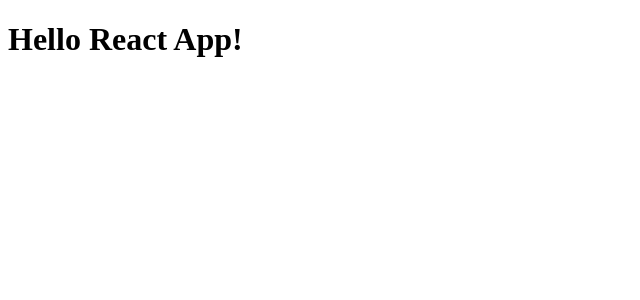
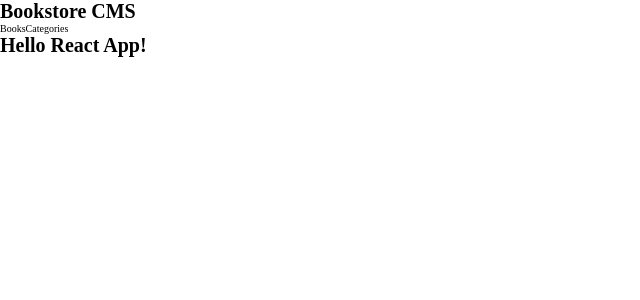
Before and after one commit to erickhansx/bookstore, a React (Create React App) app: page / in a window 1280 px wide. Shown: the top 300 px of the page, without its empty margins (0-640 px from the left). Built offline with nearby package versions, Linux system fonts and the light colour scheme.

Commit message:
Create the Navbar.js

```diff
--- a/src/App.js
+++ b/src/App.js
@@ -1,5 +1,7 @@
 import React from 'react';
 import { BrowserRouter as Router } from 'react-router-dom';
+import Navbar from './components/Navbar';
+import './App.scss';
 
 class App extends React.Component {
   constructor(props) {
@@ -10,7 +12,10 @@ class App extends React.Component {
   render() {
     return (
       <div className="App">
-        <h1>Hello React App!</h1>
+        <Router>
+          <Navbar />
+          <h1>Hello React App!</h1>
+        </Router>
       </div>
     );
   }
--- /dev/null
+++ b/src/App.scss
@@ -0,0 +1,29 @@
+body {
+  box-sizing: border-box;
+}
+
+*,
+* ::after,
+* ::before {
+  margin: 0;
+  padding: 0;
+  box-sizing: inherit;
+}
+
+html {
+  font-size: 62.5%;
+}
+
+li {
+  list-style: none;
+}
+
+a {
+  text-decoration: inherit;
+  color: inherit;
+}
+
+a:visited {
+  text-decoration: inherit;
+  color: inherit;
+}
--- a/src/components/Navbar.js
+++ b/src/components/Navbar.js
@@ -0,0 +1,13 @@
+import { NavLink } from 'react-router-dom';
+
+const Navbar = () => {
+  return (
+    <div className="navbar">
+      <h1 className="navbar__h1">Bookstore CMS</h1>
+      <NavLink>Books</NavLink>
+      <NavLink>Categories</NavLink>
+    </div>
+  );
+};
+
+export default Navbar;
```
